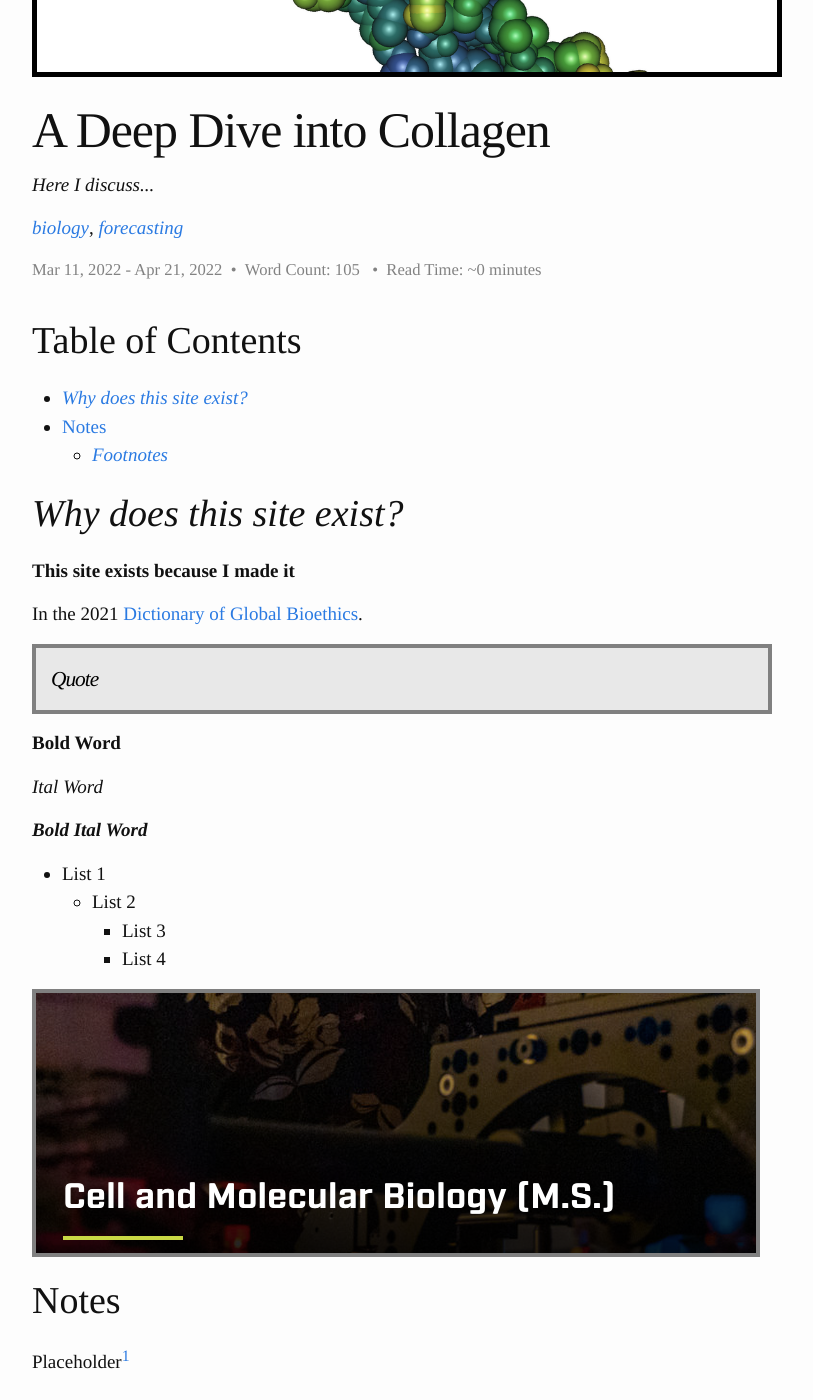
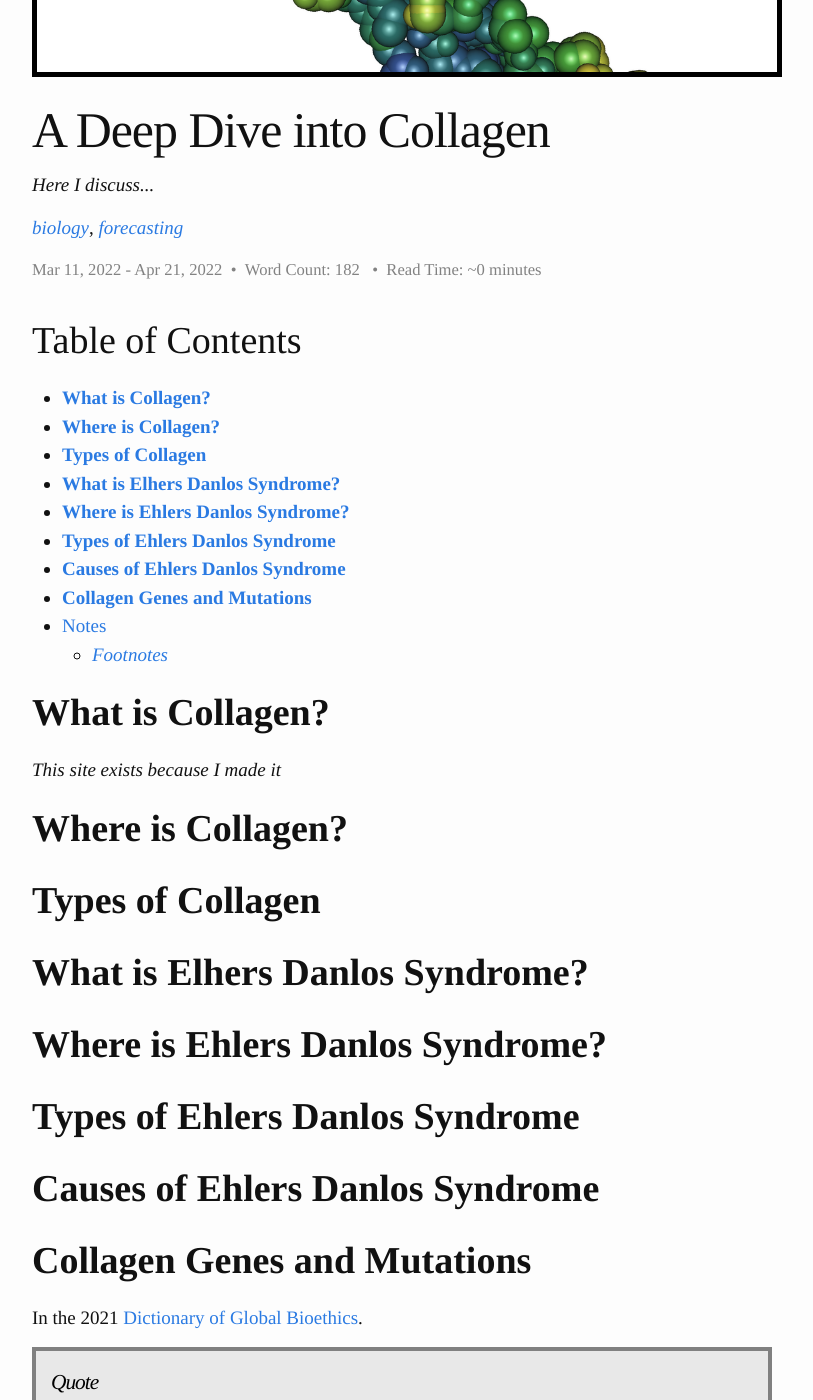
Before and after one commit to purplefern/purplefern.github.io, a Jekyll site: the page built from _posts/2022-04-21-collagen.md, in a window 1280 px wide and 1400 px high, scrolled down 233 px. Shown: the whole window, without its empty margins (238-1051 px from the left). Built offline with Jekyll 4.4.1, drawn with Linux system fonts in a browser that asks for light colours.

Commit message:
this is basically the first commit

```diff
--- a/_posts/2022-04-21-collagen.md
+++ b/_posts/2022-04-21-collagen.md
@@ -14,8 +14,22 @@
 * TOC
 {:toc}
 
-## *Why does this site exist?*
-__This site exists because I made it__
+## __What is Collagen?__
+*This site exists because I made it*
+
+## __Where is Collagen?__
+
+## __Types of Collagen__
+
+## __What is Elhers Danlos Syndrome?__
+
+## __Where is Ehlers Danlos Syndrome?__
+
+## __Types of Ehlers Danlos Syndrome__
+
+## __Causes of Ehlers Danlos Syndrome__
+
+## __Collagen Genes and Mutations__
 
 [inline_link]: https://graduateschool.colostate.edu/programs/cell-and-molecular-biology-ms/ "https://graduateschool.colostate.edu/programs/cell-and-molecular-biology-ms/"
 
```
